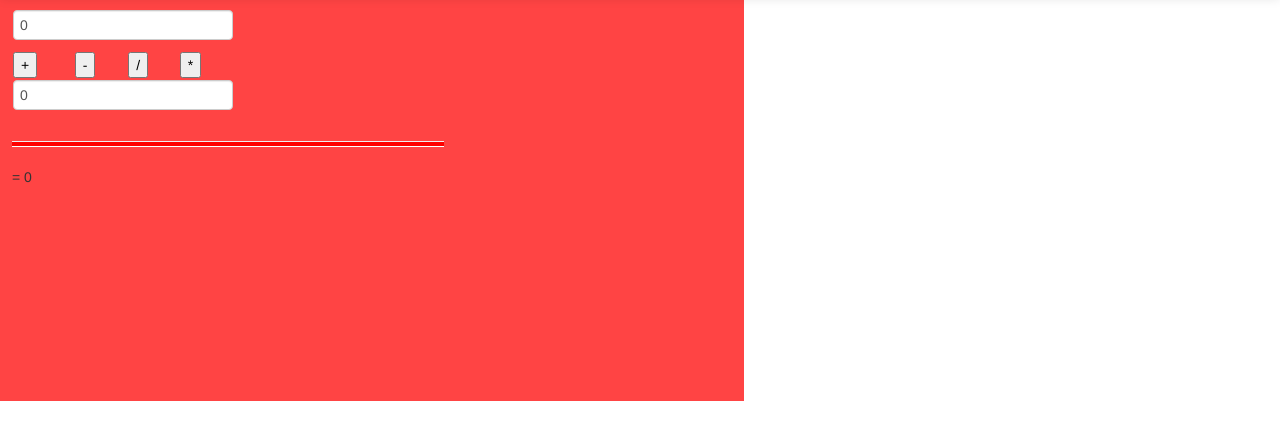
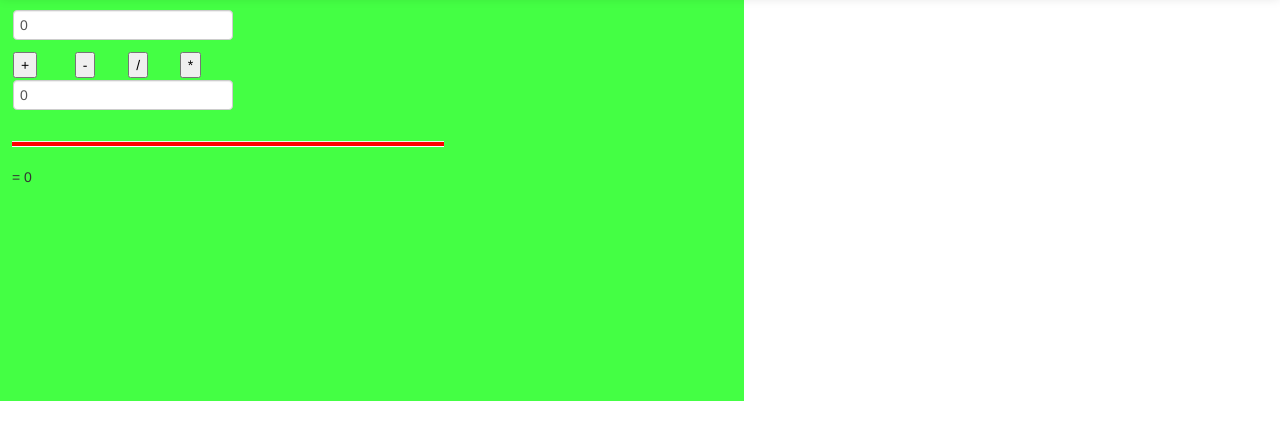
Before and after one commit to nikfrank/xos-angular, a website: page index.html in a window 1280 px wide. Shown: the part 43-482 px from the top of the page. Drawn offline with Linux system fonts and the light colour scheme.

Commit message:
work branch create check

```diff
--- a/style.css
+++ b/style.css
@@ -5,7 +5,7 @@
     width:720px;
     height:380px;
 
-    background-color:#f44;
+    background-color:#4f4;
 }
 
 hr {
```
